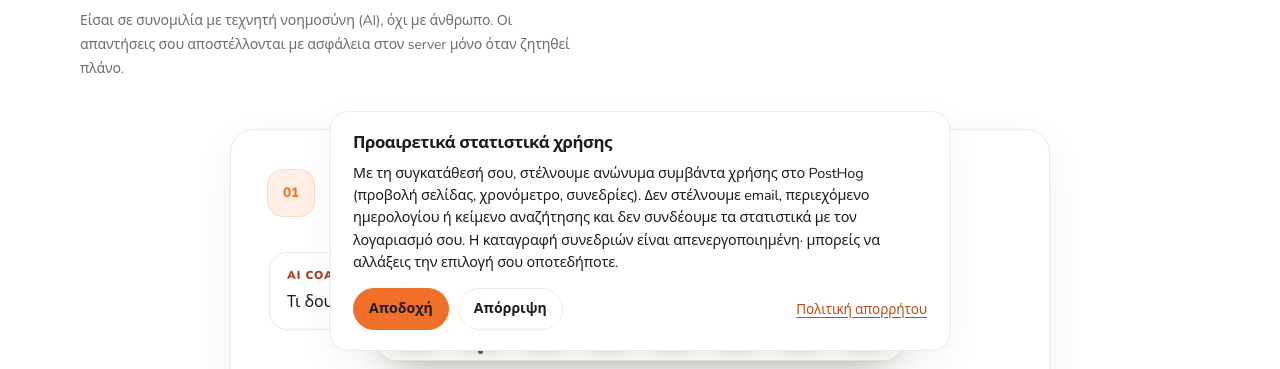
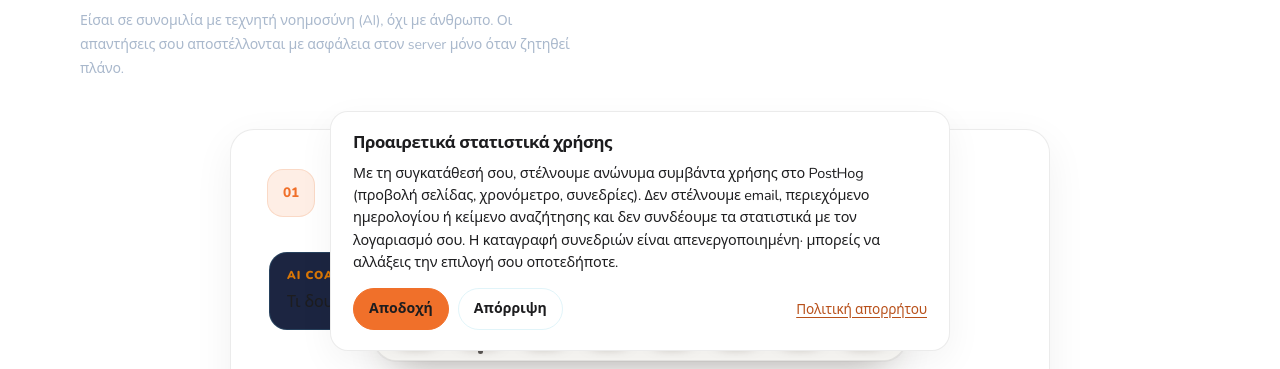
Before and after one commit to nepsis-focus/nepsis-site, a plain HTML site: page coach.html in a window 1280 px wide. Shown: the part 429-798 px from the top of the page. Drawn offline with nearby package versions, Linux system fonts and the light colour scheme.

Commit message:
Switch design tokens to Nepsis navy palette (#160)
Replace the light cream/white theme tokens in theme.css with the dark
navy palette (#0B132B, #1C2541, #3A506B, #5BC0DE, #F4D6B0, #D97706).
Steel blue becomes the primary accent; amber is reserved for emphasis
and Whop purchase CTAs via --np-cta. Legacy aliases follow the new
tokens so existing components pick up the change.


Claude-Session: https://claude.ai/code/session_017NfpuKrfkWprrL8gy8LtNj

Co-authored-by: Claude <noreply@anthropic.com>

```diff
--- a/assets/css/theme.css
+++ b/assets/css/theme.css
@@ -1,54 +1,59 @@
-/* Nepsis design tokens. Neutral surfaces keep the interface calm while the
-   copper accent carries the warmth of the brand. Light/white only. */
+/* Nepsis design tokens. Deep navy surfaces keep the interface calm for
+   focus, with steel-blue accents and a warm amber reserved for emphasis
+   and calls to action. Palette: #0B132B, #1C2541, #3A506B, #5BC0DE,
+   #F4D6B0, #D97706. Dark only. */
 html {
-  color-scheme: light !important;
+  color-scheme: dark !important;
 }
 :root {
-  color-scheme: light;
-  --np-canvas: #ffffff;
-  --np-surface: #ffffff;
-  --np-surface-raised: #ffffff;
-  --np-surface-muted: #f5f5f7;
-  --np-text: #1d1d1f;
-  --np-muted: #6e6e73;
-  --np-border: rgba(0, 0, 0, .08);
-  --np-glass: rgba(255, 255, 255, .82);
-  --np-shadow: 0 10px 30px rgba(0, 0, 0, .05);
-  /* Brand fill. Pair it with near-black text; the bright orange misses AA under white type. */
-  --np-accent: #F0702A;
-  --np-on-accent: #1d1d1f;
-  --np-accent-ink: #9A3F14;
-  --np-accent-soft: rgba(240, 112, 42, .10);
-  --np-accent-border: rgba(240, 112, 42, .40);
-  --np-focus: #9A3F14;
-  --np-scrim: rgba(0, 0, 0, .42);
-  --np-modal-shadow: 0 24px 70px -28px rgba(0, 0, 0, .28);
+  color-scheme: dark;
+  --np-canvas: #0B132B;
+  --np-surface: #1C2541;
+  --np-surface-raised: #1C2541;
+  --np-surface-muted: #162038;
+  --np-text: #F4D6B0;
+  --np-muted: #A9B8CC;
+  --np-border: rgba(91, 192, 222, .18);
+  --np-glass: rgba(28, 37, 65, .82);
+  --np-shadow: 0 10px 30px rgba(0, 0, 0, .35);
+  /* Primary fill is steel blue; dark navy text on it keeps strong contrast. */
+  --np-accent: #5BC0DE;
+  --np-on-accent: #0B132B;
+  --np-accent-ink: #5BC0DE;
+  --np-accent-soft: rgba(91, 192, 222, .14);
+  --np-accent-border: rgba(91, 192, 222, .45);
+  --np-focus: #F4D6B0;
+  --np-scrim: rgba(5, 9, 20, .66);
+  --np-modal-shadow: 0 24px 70px -28px rgba(0, 0, 0, .6);
+  /* Warm amber for emphasis and Whop purchase calls to action. */
+  --np-cta: #D97706;
+  --np-cta-text: #0B132B;
 
-  /* Compatibility aliases for all existing page styles. */
+/* Compatibility aliases for all existing page styles. */
   --bg: var(--np-canvas);
   --card: var(--np-surface);
   --fg: var(--np-text);
   --muted: var(--np-muted);
   --border: var(--np-border);
-  --orange: var(--np-accent);
-  --ember: #a34726;
-  --sun: #dcaa54;
-  --green: #5d7864;
+  --orange: var(--np-cta);
+  --ember: #D97706;
+  --sun: #F4D6B0;
+  --green: #3A506B;
   --paper: var(--np-canvas);
   --ink: var(--np-text);
-  --grad: linear-gradient(120deg, #dcaa54 0%, #c4672e 55%, #a94d2e 100%);
+  --grad: linear-gradient(120deg, #5BC0DE 0%, #3A506B 100%);
   --theme-header-bg: var(--np-glass);
   --theme-surface: var(--np-surface-raised);
   --theme-surface-soft: var(--np-surface-muted);
   --theme-hero-veil: var(--np-canvas);
   --theme-scrim: var(--np-scrim);
-  --theme-shadow: rgba(0, 0, 0, .18);
+  --theme-shadow: rgba(0, 0, 0, .4);
 }
 
-/* Dark theme retired — Nepsis is light/white only. Keep the selector so any
-   stale data-theme="dark" still resolves to the light tokens above. */
+/* Dark is the only theme. Keep the selector so stored data-theme="dark"
+   values resolve to the same tokens. */
 html[data-theme="dark"] {
-  color-scheme: light;
+  color-scheme: dark;
 }
 
 /* The coach page historically shadowed the root aliases locally. */
@@ -58,8 +63,8 @@ html:not([data-theme="dark"]) .coach-page {
   --card: var(--np-surface);
   --surface: var(--np-surface);
   --muted: var(--np-muted);
-  --orange: var(--np-accent);
-  --ember: #a34726;
+  --orange: var(--np-cta);
+  --ember: #D97706;
   --border: var(--np-border);
 }
 html[data-theme="dark"] .coach-page { --surface: var(--np-surface); }
@@ -117,8 +122,7 @@ html body.home-page :is(.hero-country, .globe-drag-hint) {
   box-shadow: var(--np-shadow);
 }
 
-/* Primary controls use a darker copper in light mode and dark ink on the
-   lighter dark-mode accent. */
+/* Primary controls use steel blue with dark navy ink. */
 .btn-primary,
 .primary,
 .tool-button,
```
